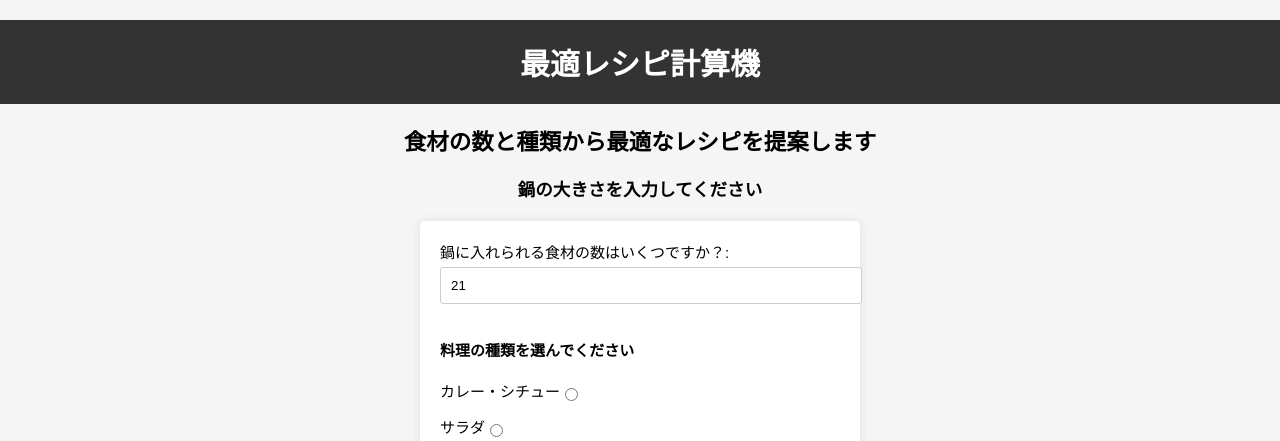
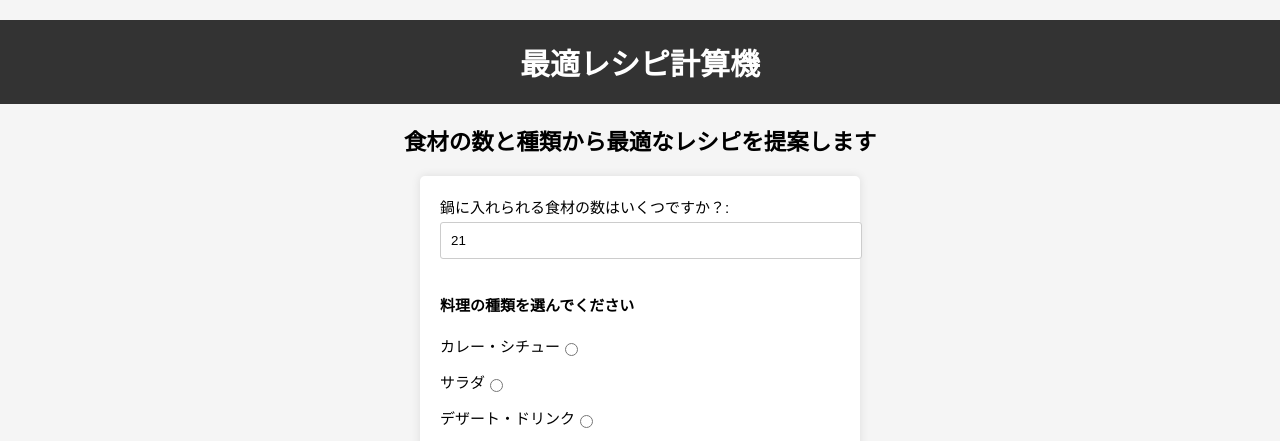
Before and after one commit to kaiseiphys/SleepRecipe, a Flask app: page / in a window 1280 px wide. Shown: the top 441 px of the page. Run offline with Flask 3, Linux system fonts and the light colour scheme.

Commit message:
css change

```diff
--- a/flaskr/templates/index.html
+++ b/flaskr/templates/index.html
@@ -10,10 +10,9 @@
 <body>
     <h1>最適レシピ計算機</h1>
     <h2>食材の数と種類から最適なレシピを提案します</h2>
-    <h3>鍋の大きさを入力してください</h3>
-    <form method="POST" action="/calculate">
-        <label for="negi">鍋に入れられる食材の数はいくつですか？:</label>
-        <input type="number" id="pot_size" name="pot_size" value="21" required><br>
+        <form method="POST" action="/calculate">
+            <label for="negi">鍋に入れられる食材の数はいくつですか？:</label>
+            <input type="number" id="pot_size" name="pot_size" value="21" required>
 
         <h4>料理の種類を選んでください</h4>
             <div>
```
